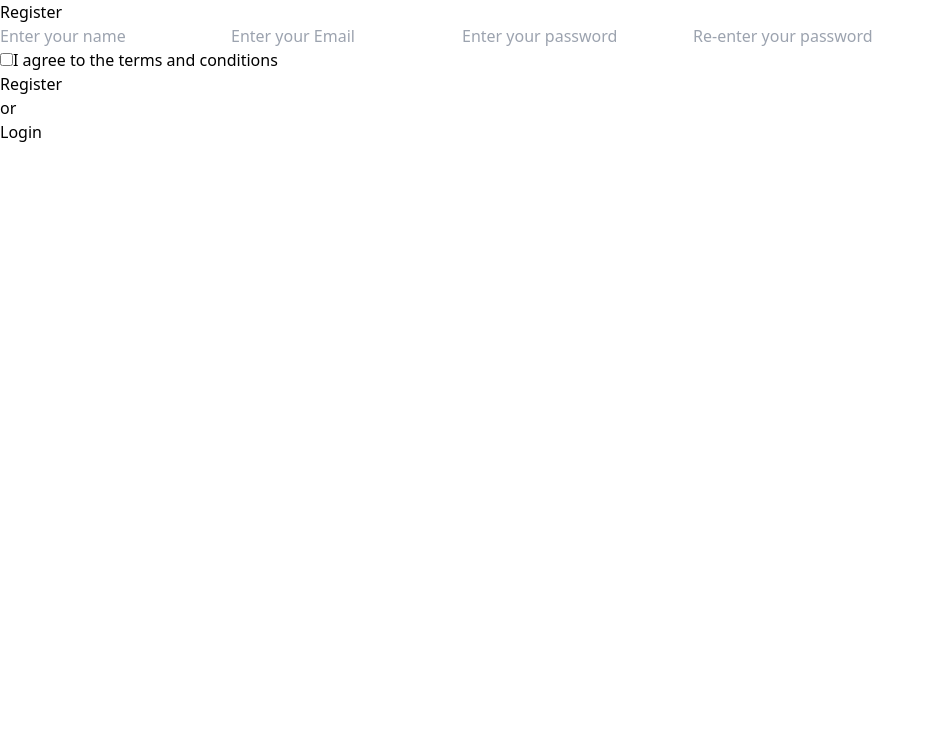
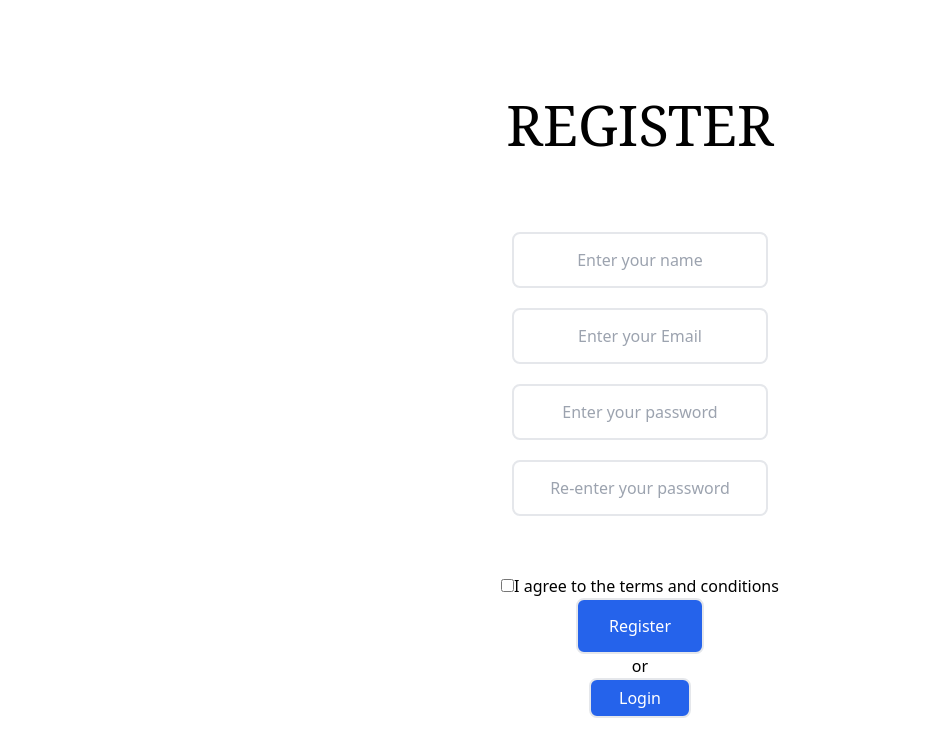
Before and after one commit to sahil-wadhwa/HackNdore, a React (Create React App) app in the folder project/: page /register in a window 1280 px wide. Shown: the top 756 px of the page, without its empty margins (0-935 px from the left). Built offline with nearby package versions, Linux system fonts and the light colour scheme.

Commit message:
RegisterAditi commit

```diff
--- a/project/src/pages/RegisterPage.jsx
+++ b/project/src/pages/RegisterPage.jsx
@@ -44,36 +44,39 @@ const RegisterPage = () => {
   };
 
   return (
-    <div className="register">
-      <h1>Register</h1>
-      <input
+    <div className= " flex flex-col register items-center justify-center w-screen h-screen ">
+      <h1 className="mb-2 font-serif text-[7vh] uppercase">Register</h1>
+      <div className = " flex flex-col gap-5 justify-center items-center w-[27vw] h-[50vh]">
+       <input className="rounded-lg text-center border-2 h-[7vh] w-[20vw]"
         type="text"
         name="name"
         value={user.name}
         placeholder="Enter your name"
         onChange={handleChange}
-      ></input>
-      <input
+       ></input>
+       <input className="rounded-lg border-2 text-center h-[7vh] w-[20vw]"
         type="text"
-        name="email"
+        name= "email"
         value={user.email}
         placeholder="Enter your Email"
         onChange={handleChange}
       ></input>
-      <input
+      <input className="rounded-lg border-2 text-center h-[7vh] w-[20vw]"
         type="password"
         name="password"
         value={user.password}
         placeholder="Enter your password"
         onChange={handleChange}
       ></input>
-      <input
+      <input className="rounded-lg  border-2 text-center h-[7vh] w-[20vw]"
         type="password"
         name="reEnterPassword"
         value={user.reEnterPassword}
         placeholder="Re-enter your password"
         onChange={handleChange}
       ></input>
+      </div>
+
       <div className="checkbox-wrapper">
         <input
           type="checkbox"
@@ -86,9 +89,9 @@ const RegisterPage = () => {
           <a href="https://www.google.com">conditions</a>
         </label>
       </div>
-      <button className="button" onClick={register}>Register</button>
+      <button className=" border-2 rounded-lg bg-blue-600 items-center  text-white justify-center flex  w-[10vw] h-[7vh] button" onClick={register}>Register</button>
       <div>or</div>
-      <div className="button" onClick={() => navigate('/login')}>Login</div>
+      <div className="border-2 rounded-lg bg-blue-600 items-center  text-white justify-center flex  w-[8vw] h-[5vh] button" onClick={() => navigate('/login')}>Login</div>
     </div>
   );
 };
```
